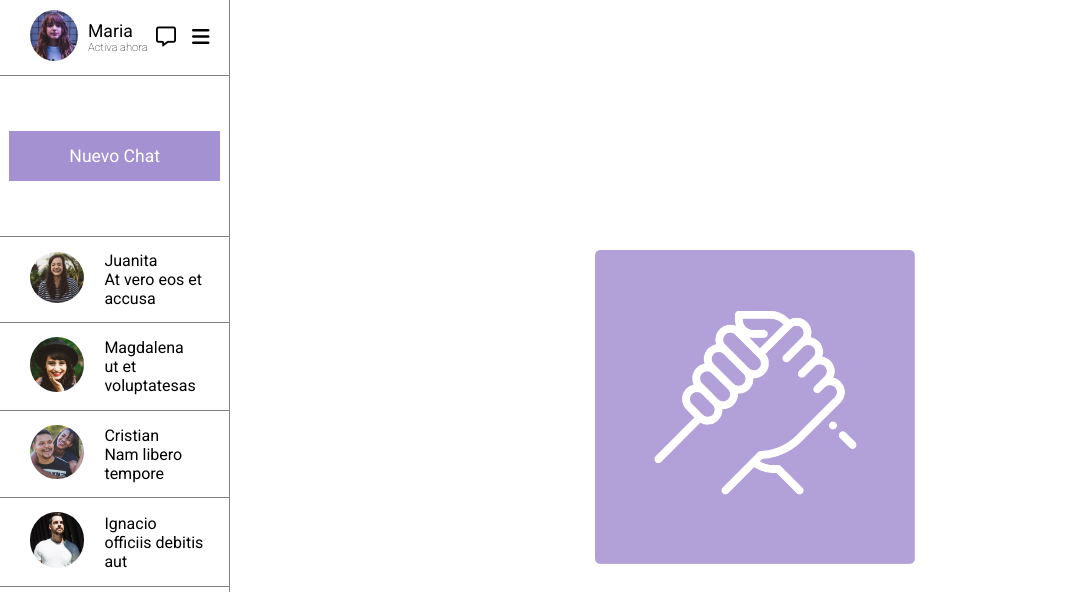
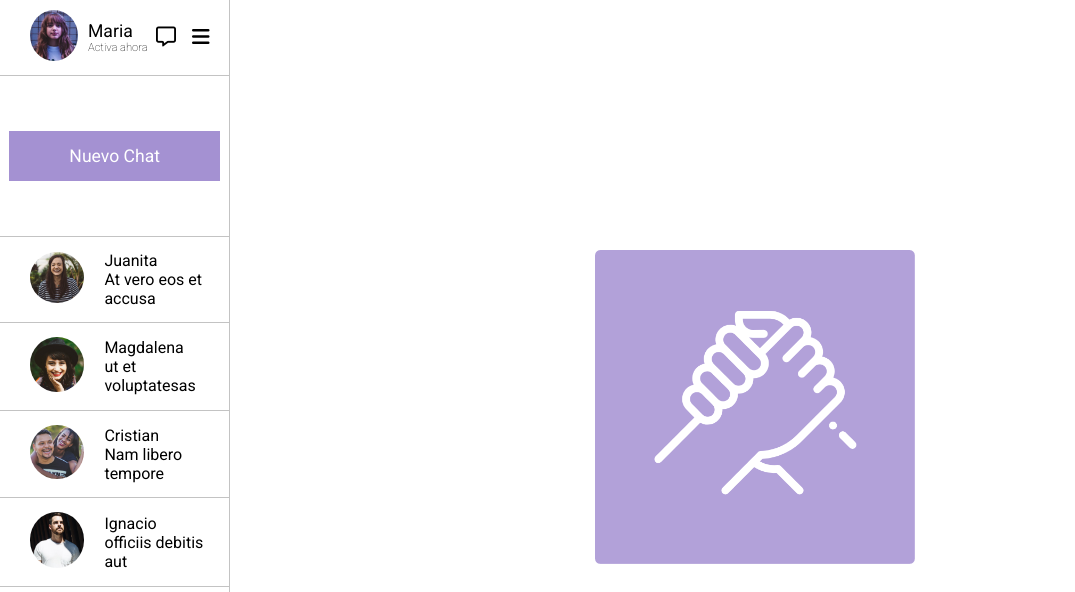
Before and after one commit to AndriwOchoa/sistema-de-mensajeria, a plain HTML site: page index.html in a window 1280 px wide. Shown: the top 592 px of the page, without its empty margins (0-1075 px from the left). Drawn offline with Linux system fonts and the light colour scheme; a web font is replaced by a local one.

Commit message:
cambio en color de los bordes

```diff
--- a/assets/css/style.css
+++ b/assets/css/style.css
@@ -28,8 +28,8 @@ main{
     display: flex;
     justify-content: space-between;
     align-items: center;
-    border-bottom: solid 1px grey;
-    border-right: solid 1px grey;
+    border-bottom: solid 1px #c3c3c3;
+    border-right: solid 1px #c3c3c3;
     padding: 10px 20px 10px 30px;
 }
 
@@ -67,8 +67,8 @@ main{
     justify-content: center;
     align-items: center;
     height: 10em;
-    border-bottom: solid 1px grey;
-    border-right: solid 1px grey;
+    border-bottom: solid 1px #c3c3c3;
+    border-right: solid 1px #c3c3c3;
 }
 
 .btn{
@@ -83,8 +83,8 @@ main{
 .chats{
     display: flex;
     align-items: center;
-    border-bottom: solid 1px grey;
-    border-right: solid 1px grey;
+    border-bottom: solid 1px #c3c3c3;
+    border-right: solid 1px #c3c3c3;
     gap: 20px;
     padding: 14px 0 14px 30px;
 }
```
